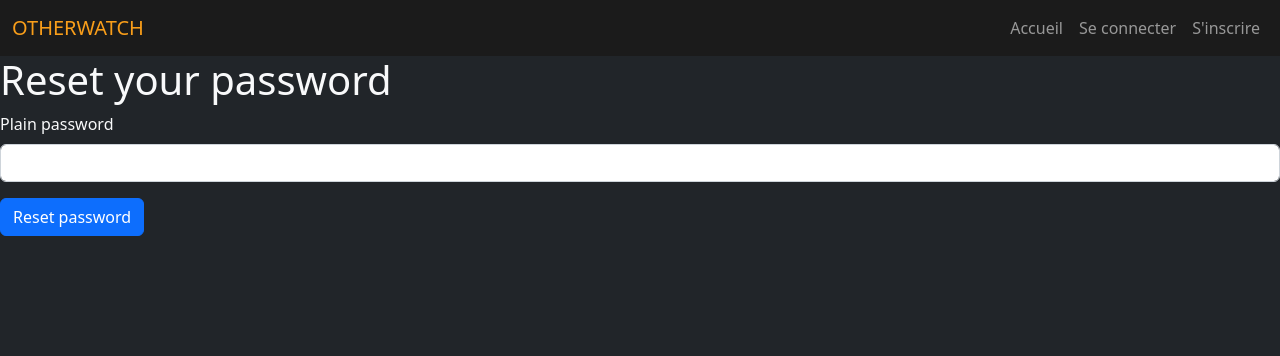
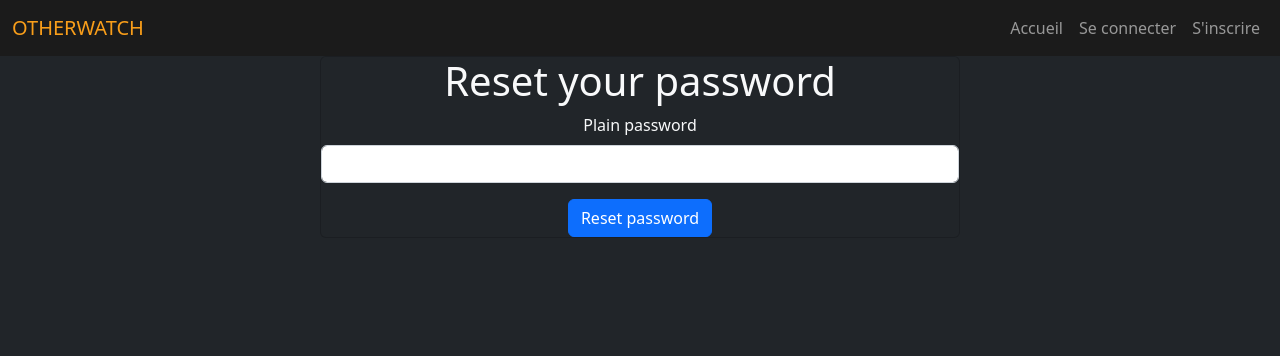
Before and after one commit to Steelwix/otherwatch, a Symfony app: template templates/reset_password/reset.html.twig in a window 1280 px wide. Shown: the top 356 px of the page. Run offline with Twig, Linux system fonts and the light colour scheme; the template is opened without the code that fills it, so the values that code supplies are empty; form fields are guessed from the names that the template uses; some libraries are stand-ins or nearby versions.

Commit message:
00U visual fix

```diff
--- a/templates/main/index.html.twig
+++ b/templates/main/index.html.twig
@@ -6,7 +6,7 @@
 		<div class="row g-2">
 			<div class="col-12 text-center overwatch-text">
 				<h1>
-					OTHERWATCH <a href="{{ url('app_forgot_password_request') }}">{{url('app_forgot_password_request') }}</a>
+					OTHERWATCH
 				</h1>
 			</div>
 			<div class="card bg-dark col-3 text-center">
--- a/templates/reset_password/request.html.twig
+++ b/templates/reset_password/request.html.twig
@@ -7,7 +7,7 @@
         <div class="alert alert-danger" role="alert">{{ flash_error }}</div>
     {% endfor %}
     <h1>Reset your password</h1>
-
+<div class="card col-6 bg-dark mx-auto text-center login-card">
     {{ form_start(requestForm) }}
         {{ form_row(requestForm.email) }}
         <div>
@@ -18,5 +18,7 @@
         </div>
 
         <button class="btn btn-primary">Send password reset email</button>
+
     {{ form_end(requestForm) }}
+            </div>
 {% endblock %}
--- a/templates/reset_password/reset.html.twig
+++ b/templates/reset_password/reset.html.twig
@@ -3,10 +3,12 @@
 {% block title %}Reset your password{% endblock %}
 
 {% block body %}
+<div class="card col-6 bg-dark mx-auto text-center login-card">
     <h1>Reset your password</h1>
 
     {{ form_start(resetForm) }}
         {{ form_row(resetForm.plainPassword) }}
         <button class="btn btn-primary">Reset password</button>
     {{ form_end(resetForm) }}
+    </div>
 {% endblock %}
```
